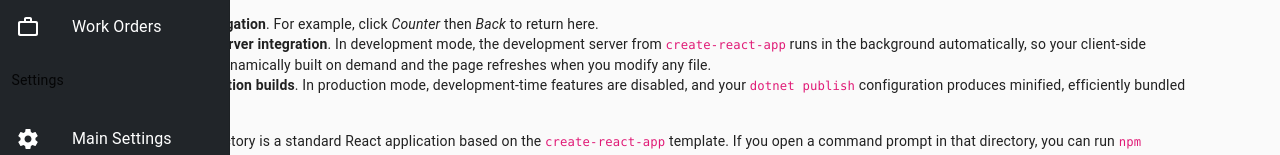
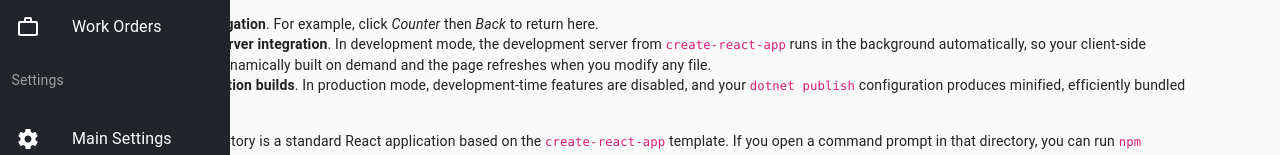
Before and after one commit to HussainWitwit/SOEN490, a React (Create React App) app in the folder RecommendationEngine/RecommendationEngine/FrontEnd/: page / in a window 1280 px wide. Shown: the part 190-345 px from the top of the page. Built offline with nearby package versions, Linux system fonts and the light colour scheme.

Commit message:
RE-16 - Fix build failure - chnaged the import transform pattern in the babel configuration file

```diff
--- a/RecommendationEngine/RecommendationEngine/FrontEnd/src/components/SideMenu/SideMenu.css
+++ b/RecommendationEngine/RecommendationEngine/FrontEnd/src/components/SideMenu/SideMenu.css
@@ -35,7 +35,7 @@
 }
 
 .settings {
-    color: "9E9E9E";
+    color: #9E9E9E;
     margin-top: 5%;
     margin-left: 5%;
 }
--- a/RecommendationEngine/RecommendationEngine/FrontEnd/src/components/SideMenu/SideMenu.js
+++ b/RecommendationEngine/RecommendationEngine/FrontEnd/src/components/SideMenu/SideMenu.js
@@ -33,7 +33,6 @@ export default function SideMenu () {
         <div className="root">
             <CssBaseline />
             <Drawer
-                // style={{ backgroundColor: "#212529" }}
                 variant="permanent"
                 className="drawer"
                 classes={{ paper: "drawer-paper" }}>
```
Also changed, not shown: RecommendationEngine/RecommendationEngine/FrontEnd/.babelrc.
